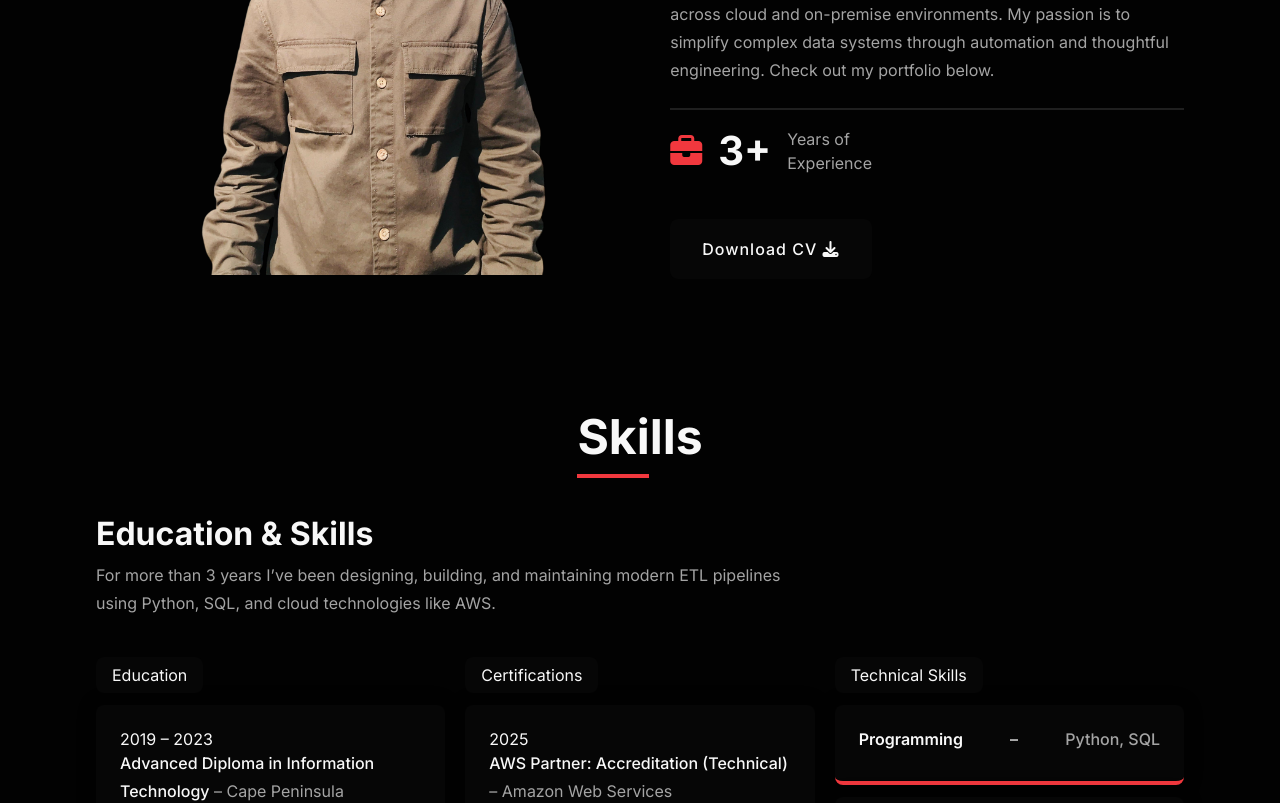
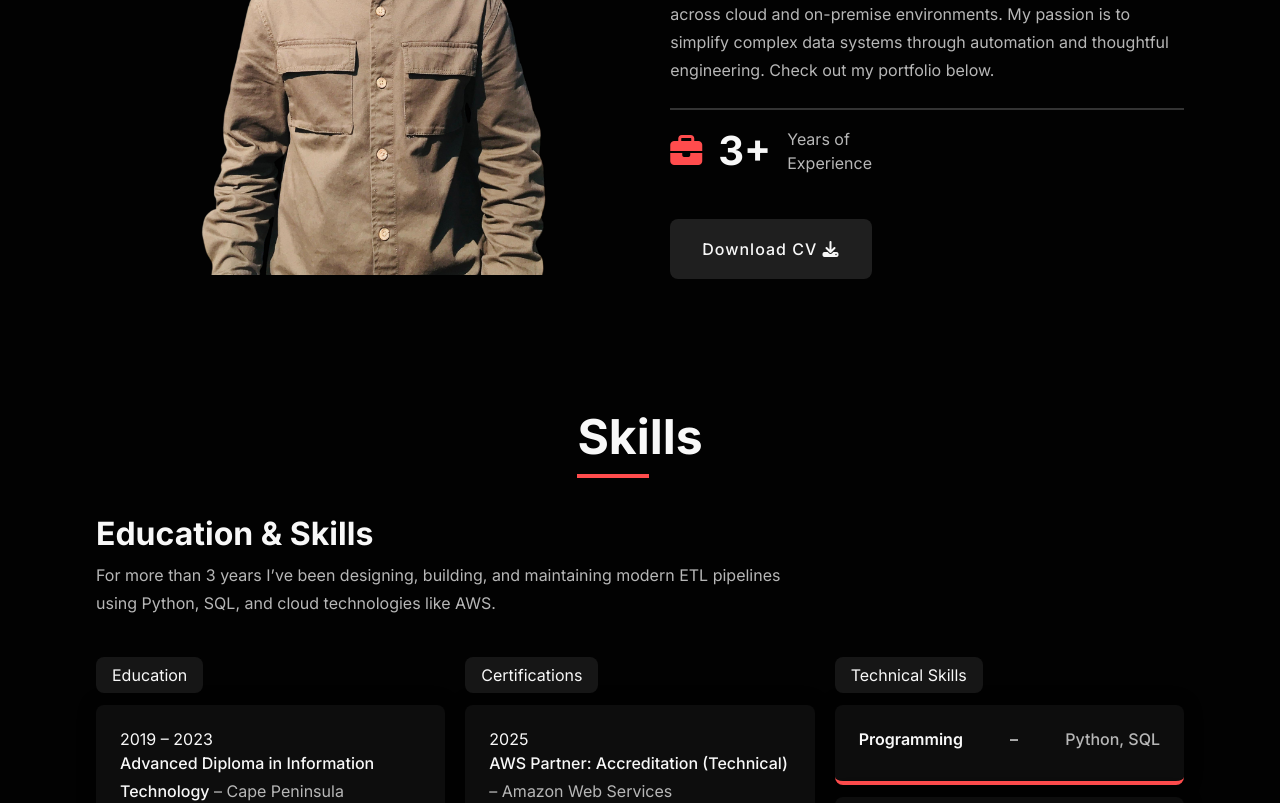
Before and after one commit to tita-mbotho-studio/sibabalwe-portfolio, a SvelteKit app in the folder app/: page / in a window 1280 px wide. Shown: the part 1240-2043 px from the top of the page. Built offline with nearby package versions, Linux system fonts and the light colour scheme.

Commit message:
ENH: Build a black colour heirachy

```diff
--- a/app/src/app.css
+++ b/app/src/app.css
@@ -2,18 +2,21 @@
 
 :root {
   --first-color: oklch(0.98 0 0);
-  --second-color: oklch(0.63 0.22 25);
-  --third-color: oklch(0.72 0 0);
+  --second-color: oklch(0.68 0.22 25);
+  --third-color: oklch(0.78 0 0);
 
-  --hover-color: oklch(0.58 0.24 25);
+  --hover-color: oklch(0.74 0.2 25);
 
   --body-bg-color: oklch(0.08 0 0);
-  --card-bg-color: oklch(0.12 0 0);
-  --modal-bg-color: oklch(0.14 0 0);
+  --card-bg-color: oklch(0.16 0 0);
+  --input-bg-color: oklch(0.2 0 0);
+  --button-bg-color: oklch(0.24 0 0);
+  --modal-bg-color: oklch(0.28 0 0);
+
   --bg-transparent-color: oklch(0.08 0 0 / 0.72);
-  --transparent-color-01: oklch(1 0 0 / 0.08);
-  --transparent-color-02: oklch(1 0 0 / 0.06);
-  --line-color: oklch(0.24 0 0);
+  --transparent-color-01: oklch(1 0 0 / 0.12);
+  --transparent-color-02: oklch(1 0 0 / 0.1);
+  --line-color: oklch(0.32 0 0);
 
   --color-filter: invert(1);
   --box-shadow: 0 0 20px oklch(0 0 0 / 0.22);
@@ -51,9 +54,9 @@
   --small-font-size: var(--text-16);
   --normal-font-size: var(--text-16);
 
-  --scroll-bar-color: oklch(0.16 0 0);
-  --scroll-thumb-color: oklch(0.32 0 0);
-  --scroll-thumb-hover-color: oklch(0.46 0 0);
+  --scroll-bar-color: oklch(0.18 0 0);
+  --scroll-thumb-color: oklch(0.38 0 0);
+  --scroll-thumb-hover-color: oklch(0.52 0 0);
 }
 
 * {
@@ -112,7 +115,7 @@ img {
   bottom: var(--space-20);
   width: var(--space-44);
   height: var(--space-44);
-  background: var(--card-bg-color);
+  background: var(--button-bg-color);
   color: oklch(0.98 0 0);
   font-size: var(--small-font-size);
   border-radius: 4px;
@@ -268,7 +271,7 @@ header.sticky .nav-bar {
 }
 
 .btn {
-  background: var(--card-bg-color);
+  background: var(--button-bg-color);
   color: oklch(0.98 0 0);
   font-size: var(--normal-font-size);
   font-weight: 500;
@@ -474,7 +477,7 @@ header.sticky .nav-bar {
 }
 
 .skills-info h4 span {
-  background: var(--card-bg-color);
+  background: var(--input-bg-color);
   color: oklch(0.98 0 0);
   font-size: var(--normal-font-size);
   font-weight: 400;
@@ -545,7 +548,7 @@ header.sticky .nav-bar {
   position: relative;
   width: 100%;
   height: var(--space-8);
-  background: oklch(0.24 0 0);
+  background: oklch(0.34 0 0);
   border-radius: 4px;
 }
 
@@ -1014,7 +1017,7 @@ header.sticky .nav-bar {
 .contact-form textarea {
   border: none;
   color: var(--first-color);
-  background: var(--transparent-color-02);
+  background: var(--input-bg-color);
   font-size: var(--normal-font-size);
   margin-bottom: var(--space-20);
   padding: var(--space-16) var(--space-40) var(--space-40) var(--space-20);
@@ -1027,7 +1030,7 @@ header.sticky .nav-bar {
 }
 
 ::placeholder {
-  color: var(--third-color);
+  color: oklch(0.82 0 0);
 }
 
 .contact-form .first-row input {
@@ -1276,7 +1279,7 @@ footer a {
   .footer-container .hr {
     width: 100%;
     height: 2px;
-    background: oklch(1 0 0 / 0.1);
+    background: oklch(1 0 0 / 0.12);
     margin: var(--space-12) 0 var(--space-24);
   }
 }
```
